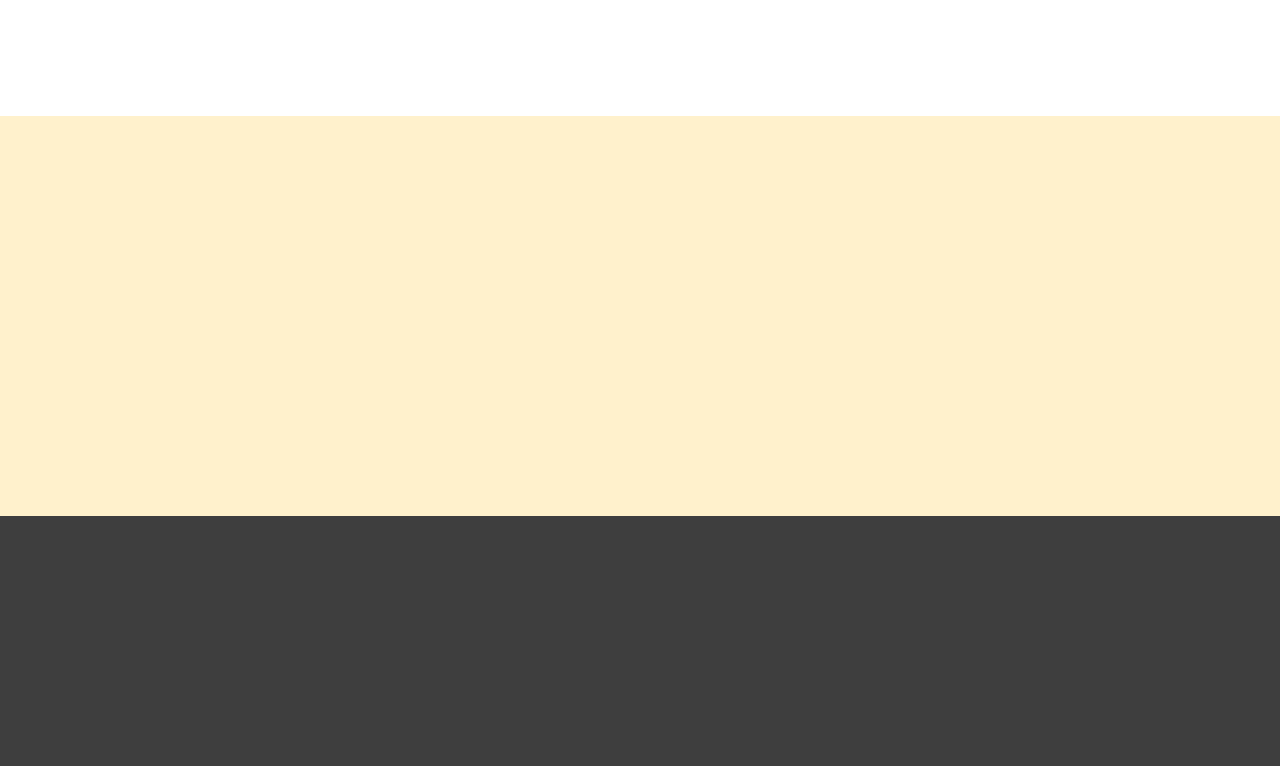
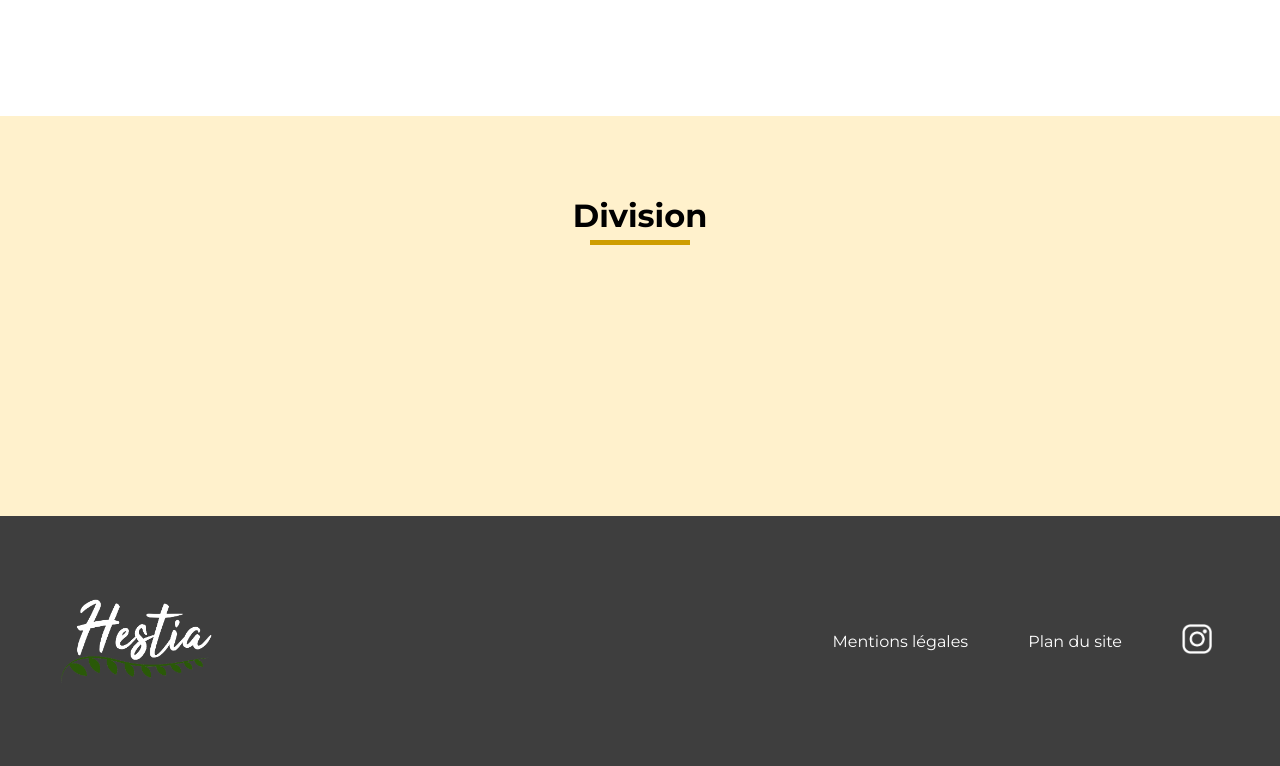
Before and after one commit to dongjounkim/Hestia-website, a PHP site: page / in a window 1280 px wide. Shown: the part 1733-2499 px from the top of the page. Run offline with PHP 8.4, Linux system fonts and the light colour scheme.

Commit message:
github pages

```diff
--- a/index.html
+++ b/index.html
@@ -59,10 +59,21 @@
         </div>
     </section>
     <section class="beige">
-        <div class="wrapper"></div>
+        <div class="wrapper">
+            <h3>Division</h3>
+        </div>
     </section>
     <footer>
-
+        <div class="wrapper">
+            <img src="/img/hestia_logo_blanc.png" alt="">
+            <nav class="legal">
+                <ul>
+                    <li><a href="#">Mentions légales</a></li>
+                    <li><a href="#">Plan du site</a></li>
+                    <li><a href="https://www.instagram.com/" target="_blank" title="Instagram"><img src="/img/insta.png" class="sns" alt=""></a></li>
+                </ul>
+            </nav>
+        </div>
     </footer>
 </body>
 
--- a/styles/styles.css
+++ b/styles/styles.css
@@ -125,7 +125,7 @@ body {
     min-height: 50vh;
 }
 
-.services .wrapper {
+.services .wrapper, .beige .wrapper {
     display: flex;
     /* justify-content: center; */
     align-items: center;
@@ -186,4 +186,48 @@ h3::after{
 footer {
     min-height: 250px;
     background-color: #3E3E3E;
+    display: flex;
+    align-content: center;
 }
+
+footer .wrapper {
+    width: 100%;
+    display: flex;
+    justify-content: space-between;
+    align-items: center;
+}
+
+footer img {
+    width: 200px;
+}
+
+.legal ul {
+    list-style-type: none;
+    color: #FFFFFF;
+    display: flex;
+    justify-content: center;
+    align-items: center;
+}
+
+.legal ul li {
+    padding: 20px 30px;
+}
+
+.legal ul li a {
+    text-decoration: none;
+    color: #FFFFFF;
+}
+
+.legal ul li a:hover {
+    color: #CCCCCC;
+    transition: 500ms;
+}
+
+.sns {
+    width: 30px;
+    transition: 500ms;
+}
+
+.sns:hover {
+    transform: scale(1.2);
+}
```
Also changed, not shown: img/insta.png (added).
